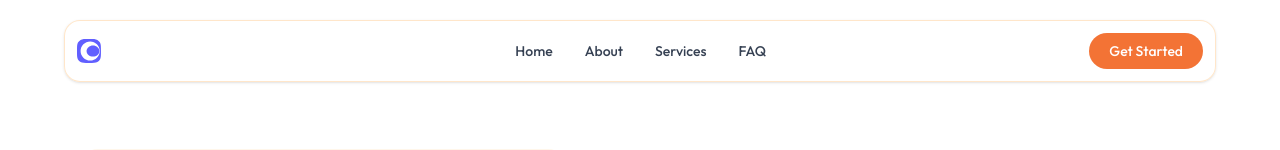
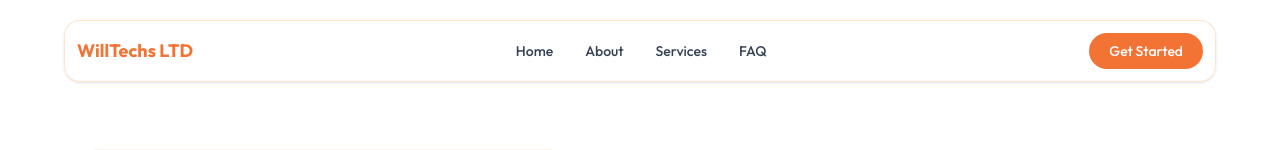
Before and after one commit to myboltm/willtech, a Next.js app: page / in a window 1280 px wide. Shown: the top 150 px of the page. Built offline with nearby package versions, Linux system fonts and the light colour scheme.

Commit message:
Update Navbar.tsx

```diff
--- a/components/Navbar.tsx
+++ b/components/Navbar.tsx
@@ -22,8 +22,11 @@ export default function Navbar() {
             transition={{ type: "spring", stiffness: 250, damping: 70, mass: 1 }}
         >
             <div className='max-w-6xl mx-auto flex items-center justify-between bg-white/80 backdrop-blur-md border border-orange-200/60 rounded-2xl p-3 shadow-sm'>
-                <a href='/#'>
+                {/* <a href='/#'>
                     <img src='/logo.svg' alt="logo" className="h-8" />
+                </a> */}
+                    <a href='/#'>
+                    <span className="text-lg font-bold text-[#F37335]">WillTechs LTD</span>
                 </a>
 
                 <div className='hidden md:flex items-center gap-8 text-sm font-medium text-gray-700'>
```
